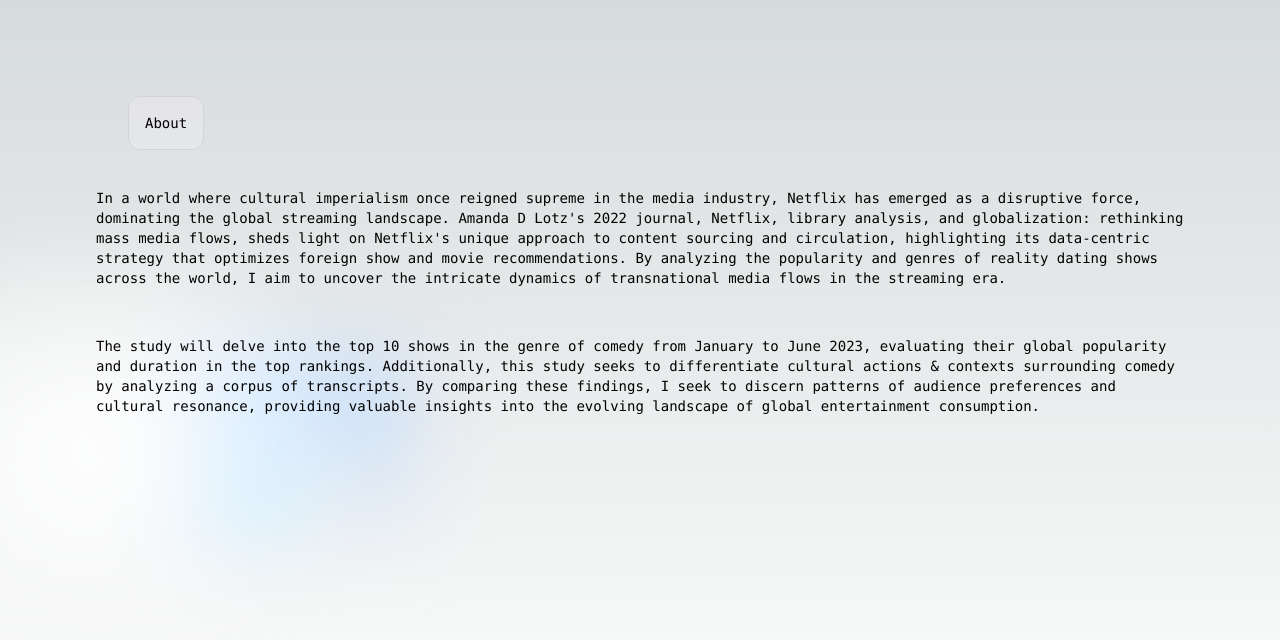
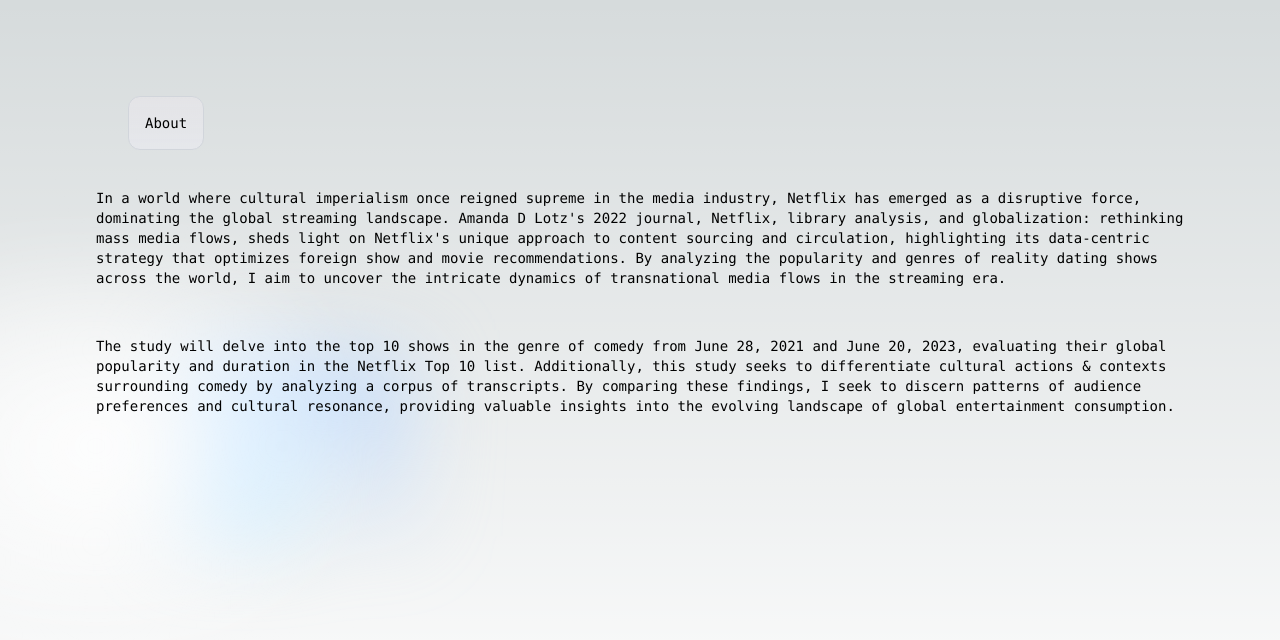
Before and after one commit to macarah/netflix, a Next.js app: page /about in a window 1280 px wide. Shown: the top 640 px of the page. Built offline with nearby package versions, Linux system fonts and the light colour scheme.

Commit message:
Update about.tsx

```diff
--- a/pages/about.tsx
+++ b/pages/about.tsx
@@ -12,7 +12,7 @@ export default function About() {
       <div className="relative">
         <p className="font-mono text-sm">In a world where cultural imperialism once reigned supreme in the media industry, Netflix has emerged as a disruptive force, dominating the global streaming landscape. Amanda D Lotz&apos;s 2022 journal, Netflix, library analysis, and globalization: rethinking mass media flows, sheds light on Netflix&apos;s unique approach to content sourcing and circulation, highlighting its data-centric strategy that optimizes foreign show and movie recommendations. By analyzing the popularity and genres of reality dating shows across the world, I aim to uncover the intricate dynamics of transnational media flows in the streaming era.</p>
         <br /><br />
-        <p className="font-mono text-sm">The study will delve into the top 10 shows in the genre of comedy from January to June 2023, evaluating their global popularity and duration in the top rankings. Additionally, this study seeks to differentiate cultural actions &amp; contexts surrounding comedy by analyzing a corpus of transcripts. By comparing these findings, I seek to discern patterns of audience preferences and cultural resonance, providing valuable insights into the evolving landscape of global entertainment consumption.
+        <p className="font-mono text-sm">The study will delve into the top 10 shows in the genre of comedy from June 28, 2021 and June 20, 2023, evaluating their global popularity and duration in the Netflix Top 10 list. Additionally, this study seeks to differentiate cultural actions &amp; contexts surrounding comedy by analyzing a corpus of transcripts. By comparing these findings, I seek to discern patterns of audience preferences and cultural resonance, providing valuable insights into the evolving landscape of global entertainment consumption.
         </p>
         <br /><br /><br /><br /><br /><br /><br /><br /><br /><br /><br /><br />
         </div>
```
